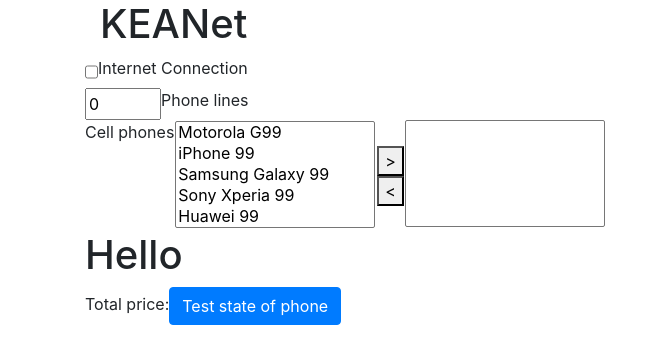
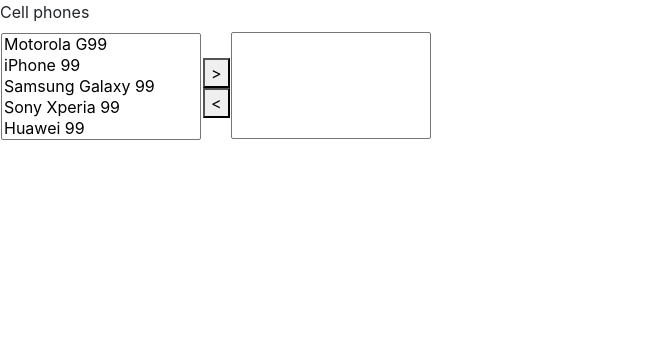
Before and after one commit to miguel2650/keanet-software-testing, a React (Create React App) app: page / in a window 1280 px wide. Shown: the top 364 px of the page, without its empty margins (0-667 px from the left). Built offline with nearby package versions, Linux system fonts and the light colour scheme.

Commit message:
Changes whole app to a class based app

```diff
--- a/src/App.js
+++ b/src/App.js
@@ -39,6 +39,7 @@
   const [priceState, setPriceState] = useState();
 
   return (
+    /*
     <Container>
       <Col lg="10" md="8" sm="6">
         <h1>KEANet</h1>
@@ -67,6 +68,8 @@
         Test state of phone
       </Button>
     </Container>
+    */
+    <Purchase></Purchase>
   );
 }
 
--- a/src/components/CellPhonesTable.js
+++ b/src/components/CellPhonesTable.js
@@ -1,22 +1,19 @@
 import React, { useState } from "react";
 
 function CellPhonesTable(props) {
+  console.log(props.priceList);
   const [selectedPhone, setSelectedPhone] = useState();
 
-  const handleAdd = e => {
-    // Never update state directly.
-    const newState = [...props.cellPhonesState];
-    newState[selectedPhone].value = newState[selectedPhone].value + 1;
-    props.setCellPhonesState(newState);
-    console.log(props.cellPhonesState);
-  };
+  // Contains <option> html elements
+  let listOfPhones = [];
 
-  const handleDelete = e => {
-    const newState = [...props.cellPhonesState];
-    newState[selectedPhone].value = newState[selectedPhone].value - 1;
-    props.setCellPhonesState(newState);
-    console.log(props.cellPhonesState);
-  };
+  Object.keys(props.priceList).forEach((phone, index) => {
+    listOfPhones.push(
+      <option key={phone + index} value={phone}>
+        {phone}
+      </option>
+    );
+  });
 
   return (
     <React.Fragment>
@@ -26,48 +23,28 @@
           <tr>
             <td>
               <select
-                size={props.cellPhonesState.length}
-                id="txtCellPhones"
+                size={listOfPhones.length}
+                id="cellPhones"
                 style={{ width: 200 }}
               >
-                {props.cellPhonesState.map((phone, index) => (
-                  <option
-                    key={phone.name + index}
-                    value={phone.name}
-                    onClick={() => setSelectedPhone(index)}
-                  >
-                    {phone.name}
-                  </option>
-                ))}
+                {listOfPhones}
               </select>
             </td>
             <td>
-              <button onClick={handleAdd}>&gt;</button>
+              <button onClick={props.selectCellPhone}>&gt;</button>
               <br></br>
-              <button onClick={handleDelete}>&lt;</button>
+              <button onClick={props.deselectCellPhone}>&lt;</button>
             </td>
             <select
-              size={props.cellPhonesState.length}
+              size={listOfPhones.length}
               id="selectedPhones"
               style={{ width: 200 }}
             >
-              {props.cellPhonesState.map((phone, index) => {
-                if (phone.value > 0) {
-                  let optionsObjects = [];
-                  for (let i = 0; i < phone.value; i++) {
-                    optionsObjects.push(
-                      <option
-                        key={phone.name + i}
-                        value={phone.name}
-                        onClick={() => setSelectedPhone(index)}
-                      >
-                        {phone.name}
-                      </option>
-                    );
-                  }
-                  return optionsObjects;
-                }
-              })}
+              {props.cellPhones.map((value, index) => (
+                <option key={value + index} value={value}>
+                  {value}
+                </option>
+              ))}
             </select>
           </tr>
         </tbody>
@@ -77,3 +54,24 @@
 }
 
 export default CellPhonesTable;
+/*
+{
+  props.cellPhones.map((phone, index) => {
+    if (phone.value > 0) {
+      let optionsObjects = [];
+      for (let i = 0; i < phone.value; i++) {
+        optionsObjects.push(
+          <option
+            key={phone.name + i}
+            value={phone.name}
+            onClick={() => setSelectedPhone(index)}
+          >
+            {phone.name}
+          </option>
+        );
+      }
+      return optionsObjects;
+    }
+  });
+}
+*/
--- a/src/components/Purchase.js
+++ b/src/components/Purchase.js
@@ -1,8 +1,85 @@
-import React, { useState } from "react";
+import React from "react";
+import CellPhonesTable from "./CellPhonesTable";
 
 class Purchase extends React.Component {
+  constructor(props) {
+    super(props);
+    this.state = {
+      internetConnection: false,
+      phoneLines: 0,
+      cellPhones: [],
+      price: 0
+    };
+  }
+
+  priceList = {
+    "Motorola G99": 800,
+    "iPhone 99": 6000,
+    "Samsung Galaxy 99": 1000,
+    "Sony Xperia 99": 900,
+    "Huawei 99": 900
+  };
+
+  componentDidMount() {}
+
+  includeInternet(input) {
+    this.setState({ internetConnection: input });
+    if (input) {
+      this.setState({ price: this.state.price + 200 });
+      return this.state.price;
+    } else {
+      this.setState({ price: this.state.price - 200 });
+      return this.state.price;
+    }
+  }
+
+  addPhoneLine() {
+    this.setState({ phoneLines: this.state.phoneLines + 1 });
+    this.setState({ price: this.state.price + 150 });
+  }
+
+  removePhoneLine() {
+    this.setState({ phoneLines: this.state.phoneLines - 1 });
+    this.setState({ price: this.state.price - 150 });
+  }
+
+  selectCellPhone(modelName) {
+    console.log("pricelist ", this.priceList);
+    if (modelName in this.priceList) {
+      const newList = [...this.state.cellPhones];
+      newList.push(modelName);
+      this.setState({ newList });
+      this.setState({ price: this.state.price + this.priceList[modelName] });
+    }
+    return this.state.price;
+  }
+
+  deselectCellPhone(modelName) {
+    if (modelName in this.state.cellPhones) {
+      const newList = [...this.state.cellPhones];
+      const index = newList.valueOf(modelName);
+      newList.splice(index, 1);
+      this.setState({ newList });
+      this.setState({ price: this.state.price - this.priceList[modelName] });
+    }
+    return this.state.price;
+  }
+
+  buying() {
+    return "alert message";
+  }
+
   render() {
-    return <h1>Hello</h1>;
+    return (
+      <React.Fragment>
+        <CellPhonesTable
+          selectCellPhone={this.selectCellPhone}
+          deselectCellPhone={this.deselectCellPhone}
+          cellPhones={this.state.cellPhones}
+          priceList={this.priceList}
+        ></CellPhonesTable>
+      </React.Fragment>
+    );
   }
 }
 export default Purchase;
```
